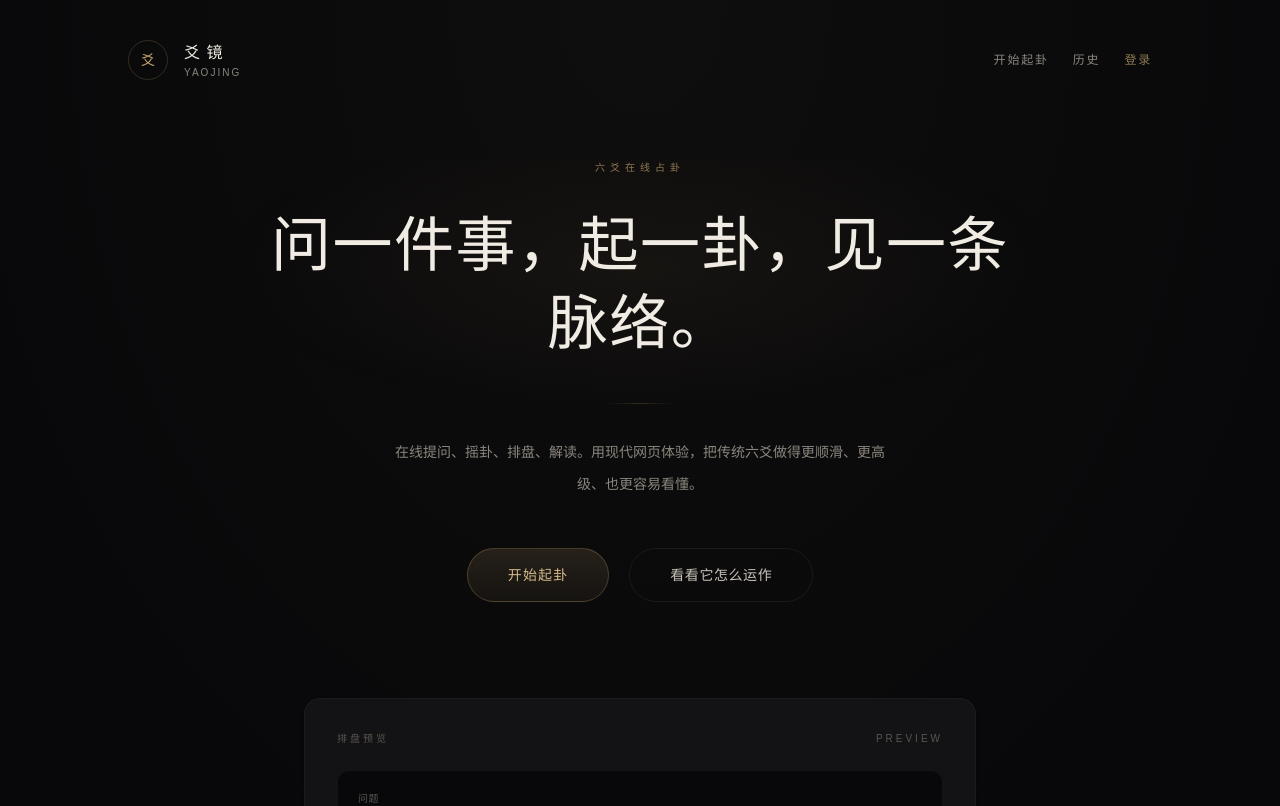
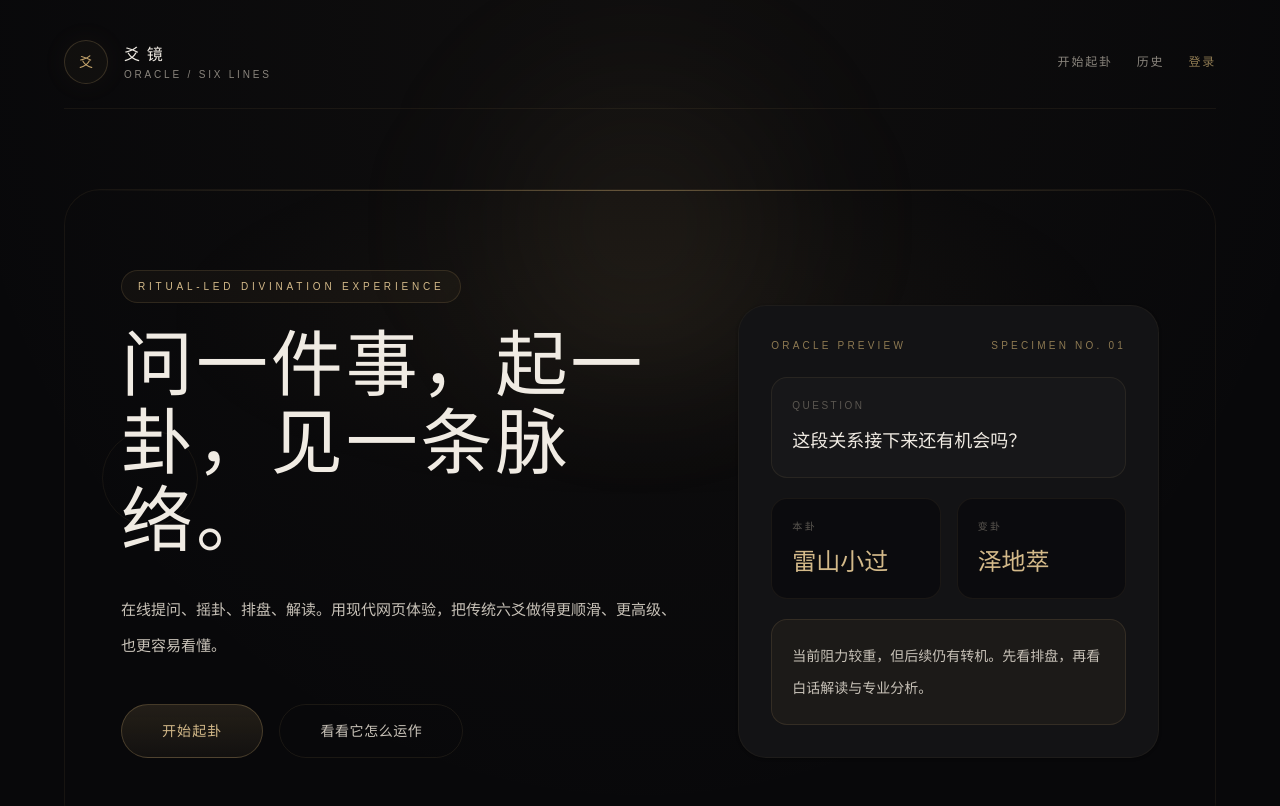
Before and after one commit to chancelu/liuyao, a Next.js app in the folder liuyao-web/: page / in a window 1280 px wide. Shown: the top 806 px of the page. Built offline with nearby package versions, Linux system fonts and the light colour scheme; no server answers.

Commit message:
feat(liuyao-web): redesign landing and result experience

```diff
--- a/liuyao-web/src/app/page.tsx
+++ b/liuyao-web/src/app/page.tsx
@@ -10,64 +10,56 @@ export default function HomePage() {
     <SiteShell>
       <HomeTracker />
 
-      {/* Hero — Luxury editorial style */}
-      <section className="glow-hero animate-fade-in-up pb-24">
-        <div className="mx-auto max-w-3xl text-center">
-          <div className="mb-8 text-[10px] tracking-[0.5em] text-[var(--gold-dim)] uppercase">
-            六爻在线占卦
+      <section className="glow-hero animate-fade-in-up relative overflow-hidden rounded-[36px] border border-[rgba(196,164,108,0.08)] bg-[linear-gradient(180deg,rgba(255,255,255,0.02),rgba(255,255,255,0.00))] px-6 py-16 sm:px-10 lg:px-14 lg:py-20">
+        <div className="absolute inset-x-0 top-0 h-px bg-[linear-gradient(90deg,transparent,rgba(196,164,108,0.45),transparent)]" />
+        <div className="grid items-end gap-12 lg:grid-cols-[1.15fr_0.85fr]">
+          <div>
+            <div className="mb-6 inline-flex rounded-full border border-[rgba(196,164,108,0.16)] bg-[rgba(196,164,108,0.05)] px-4 py-2 text-[10px] tracking-[0.38em] text-[var(--gold-light)] uppercase">
+              Ritual-led divination experience
             </div>
-          <h1 className="font-display text-4xl leading-[1.3] font-extralight tracking-wide text-[var(--cream)] sm:text-5xl lg:text-6xl">
+            <h1 className="max-w-4xl font-display text-5xl leading-[1.08] font-extralight tracking-[0.04em] text-[var(--cream)] sm:text-6xl lg:text-7xl">
               {messages.home.heroTitle}
             </h1>
-          <div className="gold-divider mx-auto mt-10 w-16" />
-          <p className="mx-auto mt-8 max-w-lg text-sm leading-8 text-[var(--stone)]">
+            <p className="mt-8 max-w-2xl text-[15px] leading-9 text-[var(--cream-soft)]">
               {messages.home.heroDescription}
             </p>
-          <div className="mt-12 flex justify-center gap-5">
-            <Link
-              href="/cast"
-              className="btn-primary rounded-full px-10 py-4 text-sm"
-            >
+            <div className="mt-10 flex flex-col gap-4 sm:flex-row">
+              <Link href="/cast" className="btn-primary rounded-full px-10 py-4 text-center text-sm">
                 {messages.home.primaryCta}
               </Link>
-            <a
-              href="#how-it-works"
-              className="btn-secondary rounded-full px-10 py-4 text-sm"
-            >
+              <a href="#how-it-works" className="btn-secondary rounded-full px-10 py-4 text-center text-sm">
                 {messages.home.secondaryCta}
               </a>
             </div>
           </div>
-      </section>
-
-      {/* Preview Card — Minimal showcase */}
-      <section className="mx-auto max-w-2xl pb-28">
-        <div className="card-glass animate-fade-in-up delay-200 rounded-2xl p-8">
-          <div className="mb-6 flex items-center justify-between text-[10px] tracking-[0.3em] text-[var(--stone-dim)] uppercase">
-            <span>排盘预览</span>
-            <span>Preview</span>
+          <div className="card-glass relative rounded-[28px] p-8">
+            <div className="mb-6 flex items-center justify-between text-[10px] tracking-[0.32em] text-[var(--gold-dim)] uppercase">
+              <span>Oracle preview</span>
+              <span>Specimen No. 01</span>
             </div>
-          <div className="space-y-4">
-            <div className="rounded-xl border border-[var(--border)] bg-[var(--bg-deep)] p-5">
-              <div className="text-[10px] tracking-wider text-[var(--stone-dim)] uppercase">问题</div>
-              <div className="mt-2 font-display text-base text-[var(--cream)]">这段关系接下来还有机会吗？</div>
+            <div className="space-y-5">
+              <div className="rounded-2xl border border-[rgba(196,164,108,0.10)] bg-[rgba(255,255,255,0.02)] p-5">
+                <div className="text-[10px] tracking-[0.25em] text-[var(--stone-dim)] uppercase">Question</div>
+                <div className="mt-3 font-display text-lg leading-8 text-[var(--cream)]">这段关系接下来还有机会吗？</div>
               </div>
               <div className="grid grid-cols-2 gap-4">
-              <div className="rounded-xl border border-[var(--border)] bg-[var(--bg-deep)] p-5">
-                <div className="text-[10px] tracking-wider text-[var(--stone-dim)] uppercase">本卦</div>
-                <div className="mt-2 font-display text-xl text-[var(--gold)]">雷山小过</div>
+                <div className="rounded-2xl border border-[var(--border)] bg-[var(--bg-deep)]/60 p-5">
+                  <div className="text-[10px] tracking-[0.25em] text-[var(--stone-dim)] uppercase">本卦</div>
+                  <div className="mt-3 font-display text-2xl text-[var(--gold-light)]">雷山小过</div>
                 </div>
-              <div className="rounded-xl border border-[var(--border)] bg-[var(--bg-deep)] p-5">
-                <div className="text-[10px] tracking-wider text-[var(--stone-dim)] uppercase">变卦</div>
-                <div className="mt-2 font-display text-xl text-[var(--gold)]">泽地萃</div>
+                <div className="rounded-2xl border border-[var(--border)] bg-[var(--bg-deep)]/60 p-5">
+                  <div className="text-[10px] tracking-[0.25em] text-[var(--stone-dim)] uppercase">变卦</div>
+                  <div className="mt-3 font-display text-2xl text-[var(--gold-light)]">泽地萃</div>
                 </div>
               </div>
-            <div className="rounded-xl border border-[rgba(196,164,108,0.08)] bg-[rgba(196,164,108,0.03)] p-5 text-sm leading-7 text-[var(--cream-soft)]">
+              <div className="rounded-2xl border border-[rgba(196,164,108,0.14)] bg-[rgba(196,164,108,0.05)] p-5 text-sm leading-8 text-[var(--cream-soft)]">
                 当前阻力较重，但后续仍有转机。先看排盘，再看白话解读与专业分析。
               </div>
             </div>
           </div>
+        </div>
       </section>
+
 
       {/* How it works */}
       <section id="how-it-works" className="pb-28">
--- a/liuyao-web/src/components/result/result-client.tsx
+++ b/liuyao-web/src/components/result/result-client.tsx
@@ -162,10 +162,19 @@ export function ResultClient({ id }: { id: string }) {
 
   return (
     <div className="glow-result mx-auto max-w-6xl space-y-10">
-      {/* Header */}
-      <div className="animate-fade-in-up space-y-3">
-        <div className="text-xs tracking-[0.35em] text-[var(--jade-cyan-soft)] uppercase">Result #{id}</div>
-        <h1 className="text-4xl font-light tracking-wide text-[var(--moon-silver)]">{messages.result.title}</h1>
+      <div className="animate-fade-in-up rounded-[30px] border border-[rgba(196,164,108,0.08)] bg-[linear-gradient(180deg,rgba(255,255,255,0.02),rgba(255,255,255,0.00))] px-7 py-8 lg:px-10">
+        <div className="flex flex-col gap-6 lg:flex-row lg:items-end lg:justify-between">
+          <div className="space-y-3">
+            <div className="text-[10px] tracking-[0.4em] text-[var(--gold-dim)] uppercase">Oracle result #{id}</div>
+            <h1 className="font-display text-4xl font-extralight tracking-[0.04em] text-[var(--cream)]">{messages.result.title}</h1>
+            <p className="max-w-2xl text-sm leading-8 text-[var(--cream-soft)]">先看卦象结构，再看一句话结论，最后展开白话与专业分析。</p>
+          </div>
+          <div className="grid grid-cols-3 gap-3 text-center text-[10px] tracking-[0.22em] uppercase sm:w-auto">
+            <div className="rounded-2xl border border-[var(--border)] bg-[rgba(255,255,255,0.02)] px-4 py-3 text-[var(--stone)]">Chart</div>
+            <div className="rounded-2xl border border-[var(--border)] bg-[rgba(255,255,255,0.02)] px-4 py-3 text-[var(--stone)]">Meaning</div>
+            <div className="rounded-2xl border border-[var(--border)] bg-[rgba(255,255,255,0.02)] px-4 py-3 text-[var(--stone)]">Action</div>
+          </div>
+        </div>
       </div>
 
       {/* Main Grid: Chart + Summary */}
--- a/liuyao-web/src/components/site-shell.tsx
+++ b/liuyao-web/src/components/site-shell.tsx
@@ -8,16 +8,21 @@ const messages = getMessages();
 export function SiteShell({ children }: { children: React.ReactNode }) {
   return (
     <div className="bg-atmosphere relative min-h-screen text-[var(--foreground)]">
-      <div className="relative z-10 mx-auto flex min-h-screen max-w-6xl flex-col px-6 py-10 sm:px-16">
-        {/* Header — Cartier-style minimal */}
-        <header className="mb-20 flex items-center justify-between">
+      <div className="pointer-events-none absolute inset-0 opacity-100">
+        <div className="absolute top-0 left-1/2 h-[28rem] w-[28rem] -translate-x-1/2 rounded-full bg-[radial-gradient(circle,rgba(196,164,108,0.09),transparent_68%)] blur-3xl" />
+        <div className="absolute top-[18%] left-[8%] h-24 w-24 rounded-full border border-[rgba(196,164,108,0.08)]" />
+        <div className="absolute right-[10%] bottom-[18%] h-40 w-40 rounded-full border border-[rgba(196,164,108,0.06)]" />
+      </div>
+      <div className="relative z-10 mx-auto flex min-h-screen max-w-7xl flex-col px-6 py-10 sm:px-16">
+        {/* Header — editorial luxury */}
+        <header className="mb-20 flex items-center justify-between border-b border-[rgba(196,164,108,0.08)] pb-6">
           <Link href="/" className="group flex items-center gap-4">
-            <div className="flex h-10 w-10 items-center justify-center rounded-full border border-[var(--gold-dim)]/30 text-sm text-[var(--gold)]">
+            <div className="flex h-11 w-11 items-center justify-center rounded-full border border-[rgba(196,164,108,0.22)] bg-[rgba(196,164,108,0.04)] text-sm text-[var(--gold)] shadow-[0_0_30px_rgba(196,164,108,0.05)] transition-transform duration-500 group-hover:scale-105">
               爻
             </div>
             <div>
-              <div className="font-display text-base tracking-[0.4em] text-[var(--cream)] uppercase">{messages.brand.name}</div>
-              <div className="text-[10px] tracking-[0.2em] text-[var(--stone)]">YAOJING</div>
+              <div className="font-display text-base tracking-[0.42em] text-[var(--cream)] uppercase">{messages.brand.name}</div>
+              <div className="text-[10px] tracking-[0.28em] text-[var(--stone)]">ORACLE / SIX LINES</div>
             </div>
           </Link>
           <nav className="flex items-center gap-6 text-xs tracking-[0.15em] text-[var(--stone)]">
```
Lines whose indentation alone changed are shown as unchanged.
